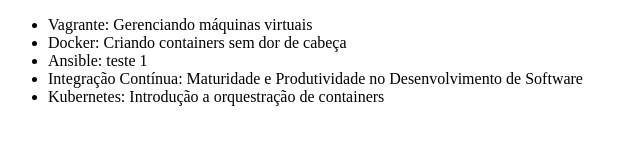
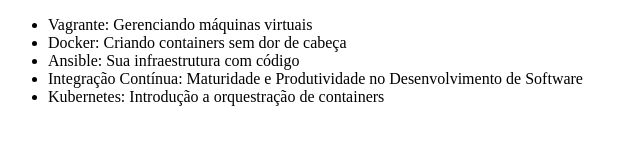
Before and after one commit to magno-ruback/alura-git, a plain HTML site: page index.html in a window 1280 px wide. Shown: the whole page, without its empty margins (0-640 px from the left). Drawn offline with Linux system fonts and the light colour scheme.

Commit message:
Alterando nome do curso de Ansible

```diff
--- a/index.html
+++ b/index.html
@@ -8,7 +8,7 @@
         <ul>
             <li>Vagrante: Gerenciando máquinas virtuais</li>
             <li>Docker: Criando containers sem dor de cabeça</li>
-            <li>Ansible: teste 1</li>
+            <li>Ansible: Sua infraestrutura com código</li>
             <li>Integração Contínua: Maturidade e Produtividade no Desenvolvimento de Software</li>
             <li>Kubernetes: Introdução a orquestração de containers</li>
         </ul>
```
